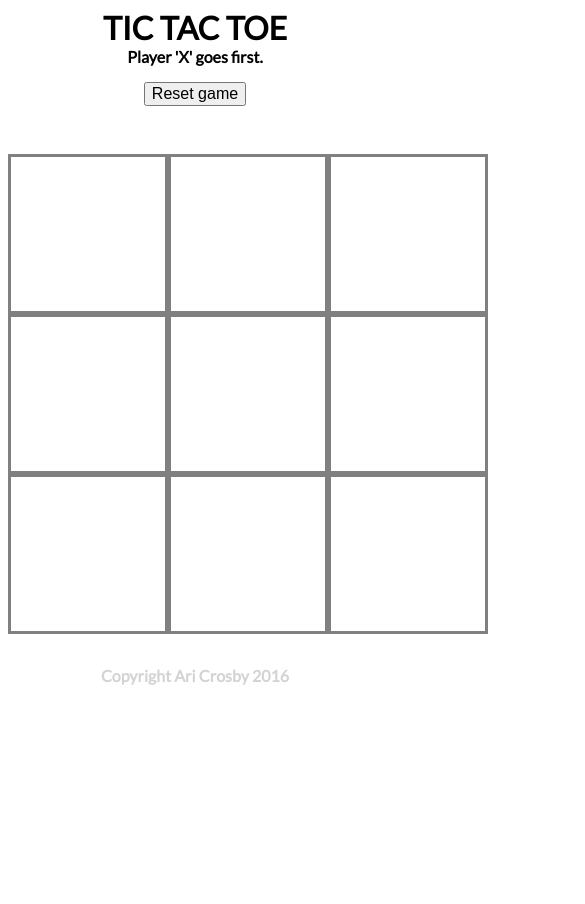
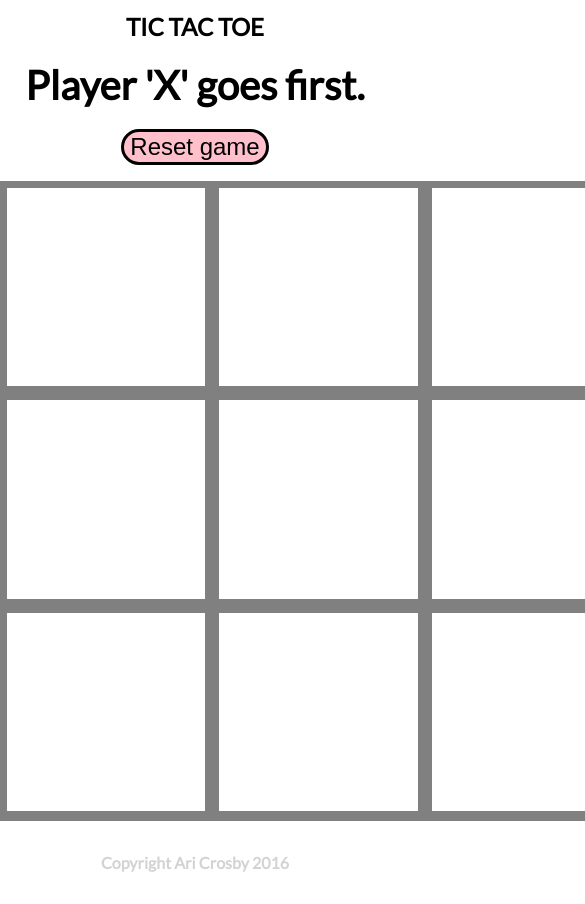
Before and after one commit to ari-xb/Project-1-Tic-Tac-Toe, a plain HTML site: page index.html in a window 390 px wide. Both pictures are taken after a click on the button "Reset game". Shown: the top 904 px of the page, 585 px wide, since content can reach past the window. Before the commit the page ends 844 px from the top, so only its background shows below. Drawn offline with Linux system fonts and the light colour scheme.

Commit message:
Added CSS media query

```diff
--- a/game.css
+++ b/game.css
@@ -7,27 +7,45 @@ body {
   font-family: 'Lato', sans-serif;
   font-weight: bold;
   text-align: center;
+  width: 80%;
+  margin: 0 auto;
+}
+
+button {
+  margin; 0 auto;
+  background: pink;
+  border-radius: 20px;
+  border: solid 0.125em black;
+  transition: background-color 0.5s;
+  -webkit-transition: background-color 0.5s;
+}
+
+button:hover {
+  color: grey;
+  background: lightgreen;
+  border-radius: 20px;
+  border: solid 0.125em grey;
 
 }
 
-button {
-}
-
 #start-reset {
-  margin: 1em auto;
+  margin: 0 auto;
   text-align: center;
-  font-size: 1em;
+  font-size: 1.5em;
 }
 
 h1 {
+  font-size: 1em;
   text-align: center;
-  margin: 0 auto;
+  margin: 0.5em auto;
 }
 
 #turnhud {
-  font-size: 1em;
+  font-size: 2em;
   text-align: center;
-  margin: 0 auto;
+  margin: 0.5em auto;
+/*  transition: font 2s, width 2s, height 2s, background-color 2s, transform 2s;
+  -webkit-transition: width 2s, height 2s, background-color 2s, -webkit-transform 2s;*/
 }
 
 #game-wrapper {
@@ -62,6 +80,8 @@ h1 {
   margin: 0.67%;
   background-color: white;
   float: left;
+  transition: background-color 0.5s;
+  -webkit-transition: background-color 0.5s;
 /*  position: absolute;*/
 }
 
@@ -70,7 +90,50 @@ h1 {
 
 }
 
+.highlight {
+  background-color: red;
+}
+
 footer {
   margin: 2em;
   color: lightgrey;
 }
+
+@media (max-width: 50em) {
+  body {
+    width: 100%;
+  }
+
+  .board-container {
+    width: 40em;
+    height: 40em;
+    background-color: grey;
+    margin: 1em auto;
+    /*for the slack logo rotate -15deg
+    transform: rotate(-15deg);
+    -webkit-transform: rotate(-15deg);
+    -moz-transform: rotate(-15deg);*/
+  }
+
+  .box {
+    font-size: 10em;
+    text-align: center;
+    width: 31%; /*150px;*/
+    height: 31%; /*150px;*/
+    margin: 1.1%;
+    background-color: white;
+    float: left;
+    transition: background-color 0.5s;
+    -webkit-transition: background-color 0.5s;
+  /*  position: absolute;*/
+  }
+
+  h1 {
+    font-size: 1.5em;
+  }
+
+  #turnhud {
+    font-size: 2.5em;
+    text-align: center;
+    margin: 0.5em auto;
+  }
--- a/game.js
+++ b/game.js
@@ -1,26 +1,26 @@
-
-var player = 1;
+//var i = null;
+var player = 1; // X always Starts
 var winner = 0; // to show who has won, also to stop the game.
-var moveCounter = 0;
+var moveCounter = 0; // used to track the Draw condition
 var playerTurnHUD = document.getElementById('turnhud'); // displays player in turn
-var resetBtn = document.getElementById('start-reset');
-var boardContainer = document.getElementsByClassName('board-container')[0];
-var boxes = document.getElementsByClassName('box');
+var resetBtn = document.getElementById('start-reset'); // Button that resets the game
+var boardContainer = document.getElementsByClassName('board-container')[0]; // the Game board
+var boxes = document.getElementsByClassName('box'); // the 9 game boxes
 var winningCombos = [ // referring to the indexes of the gameBoard array, that need to match, then make sure they all contan an X or O
   [ 0, 1, 2 ], [ 3, 4, 5 ], [ 6, 7, 8 ],
   [ 0, 3, 6 ], [ 1, 4, 7 ], [ 2, 5, 8 ],
   [ 0, 4, 8 ], [ 2, 4, 6 ]
   ];
 
-var markBox = function(event) {
+var markBox = function(event) { // targets and adds X or O to an empty tile
   if ( winner === 0 ) {
     if (event.target.textContent === ' ') { // this first checks if a box's content has no X or O.
       if (event.target.className === 'box' && player === 1 ) {
         event.target.textContent = 'X';
-        player = 0;
+        player = 2;
         moveCounter++;
         playerTurnHUD.textContent = "Player 'O' has the next turn.";
-      } else if (event.target.className === 'box' && player === 0 ) {
+      } else if (event.target.className === 'box' && player === 2 ) {
         event.target.textContent = 'O';
         player = 1;
         moveCounter++;
@@ -33,34 +33,34 @@ var markBox = function(event) {
   }
 }
 
-var makeBoardArray = function() {
+var makeBoardArray = function() { // creates and array of the 9 game boxes
   var gameBoard = [];
-  for (var i = 0; i < boxes.length; i++) {
-    gameBoard.push(boxes[i].textContent);
+  for (var k = 0; k < boxes.length; k++) {
+    gameBoard.push(boxes[k].textContent);
   }
     return gameBoard;
 }
 
-var checkWinner = function(gameBoard) {
+var checkWinner = function(gameBoard) { // Displays X or O as the winner
   if ( moveCounter >= 5 && winner === 0 ) { // only start to check on the 5th move, until a winner.
     for ( var i = 0 ; i < winningCombos.length ; i++ ) { // loops throuh the winning condition array.
       if (gameBoard[winningCombos[i][0]] === 'X' && gameBoard[winningCombos[i][1]] === 'X' && gameBoard[winningCombos[i][2]] === 'X') {
-        console.log("'X' is the WINNER!");
         winner = 'X';
         playerTurnHUD.textContent = "'X' is the WINNER!";
-// when the loop stops log the value of i, to determing what the winnin combo is.
-console.log(i);
-        break;
+//      Future improvement: highlightWinner(gameBoard, i);
+       break;
       } else if (gameBoard[winningCombos[i][0]] === 'O' && gameBoard[winningCombos[i][1]] === 'O' && gameBoard[winningCombos[i][2]] === 'O') {
         console.log("'O' is the WINNER!");
         winner = 'O';
         playerTurnHUD.textContent = "'O' is the WINNER!";
+//      Future improvement: highlightWinner(gameBoard, i);
+        console.log('O: i = '+i);
         break;
       }
     }
   }
 }
-boardContainer.addEventListener('click', markBox);
+boardContainer.addEventListener('click', markBox); //Displays 'Draw' condition.
 
 var displayGameStatus = function() {
   if ( moveCounter === 9 && winner !== '0' && winner !== 'X') {
@@ -69,14 +69,26 @@ var displayGameStatus = function() {
   }
 }
 
-var gameReset = function(event) {
+var gameReset = function(event) { // resets the game at any time.
   player = 1;
   winner = 0;
   moveCounter = 0;
   playerTurnHUD.textContent = "Player 'X' goes first.";
-  for (var i = 0; i < boxes.length; i++) {
-    boxes[i].textContent = ' ';
+  for (var j = 0; j < boxes.length; j++) {
+  boxes[j].textContent = ' ';
   }
 }
 
 resetBtn.addEventListener('click', gameReset);
+
+// Future improvement: write rules for an object to appear/move over to show the winning 3.
+
+/*var highlightWinner = function(gameBoard, i) { //capures the winningCombos value of 'i'.
+  if (winner !== 0) {
+   console.log('Final i = '+i);
+   console.log(gameBoard);
+gameBoard[winningCombos[i][0]] // gets the index in the gameBoard array.
+
+//   console.log(gameBoard[winningCombos[i][0]]);
+}  return i; // changes a class for just those boxes
+}*/
```
Also changed, not shown: 1 other file.
